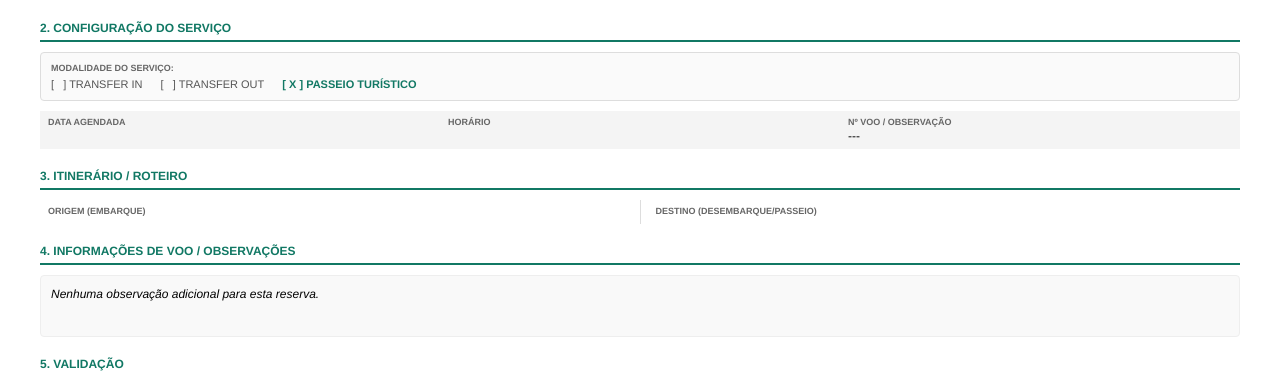
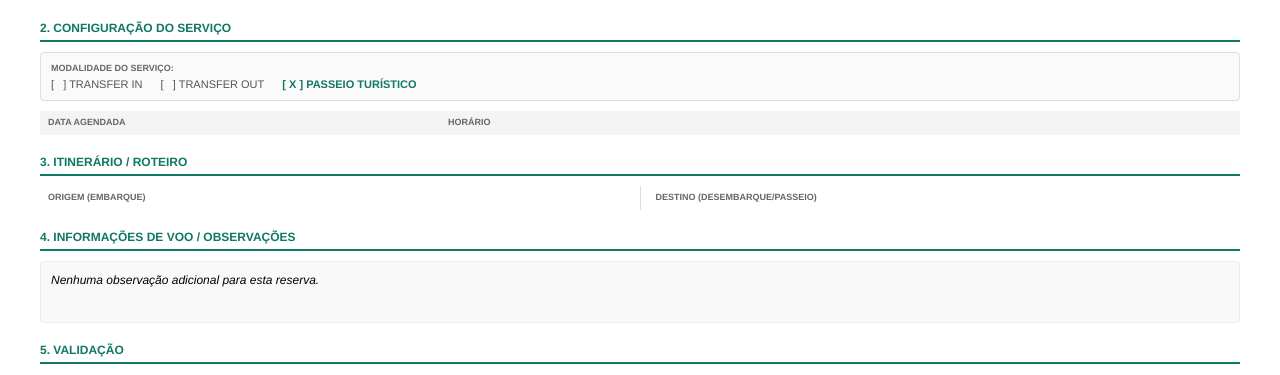
Before and after one commit to johnvictoral/maceio_tour, a Django app: template dashboard/templates/dashboard/voucher_pdf.html in a window 1280 px wide. Shown: the part 302-677 px from the top of the page. Run offline with Django 5.2, Linux system fonts and the light colour scheme; the template is opened without the code that fills it, so the values that code supplies are empty.

Commit message:
mudando o voucher novo

```diff
--- a/dashboard/templates/dashboard/voucher_pdf.html
+++ b/dashboard/templates/dashboard/voucher_pdf.html
@@ -180,8 +180,8 @@
                     <span class="value-bold" style="font-size: 16px;">{{ reserva.data_agendamento|date:"H:i" }}</span>
                 </td>
                 <td width="33%">
-                    <span class="label">Nº Voo / Observação</span>
-                    <span class="value">{{ reserva.informacoes_voo|default:"---" }}</span>
+               <!--     <span class="label">Nº Voo / Observação</span> -->
+             <!--       <span class="value">{{ reserva.informacoes_voo|default:"---" }}</span>  Este é um comentário -->
                 </td>
             </tr>
         </table>
```
